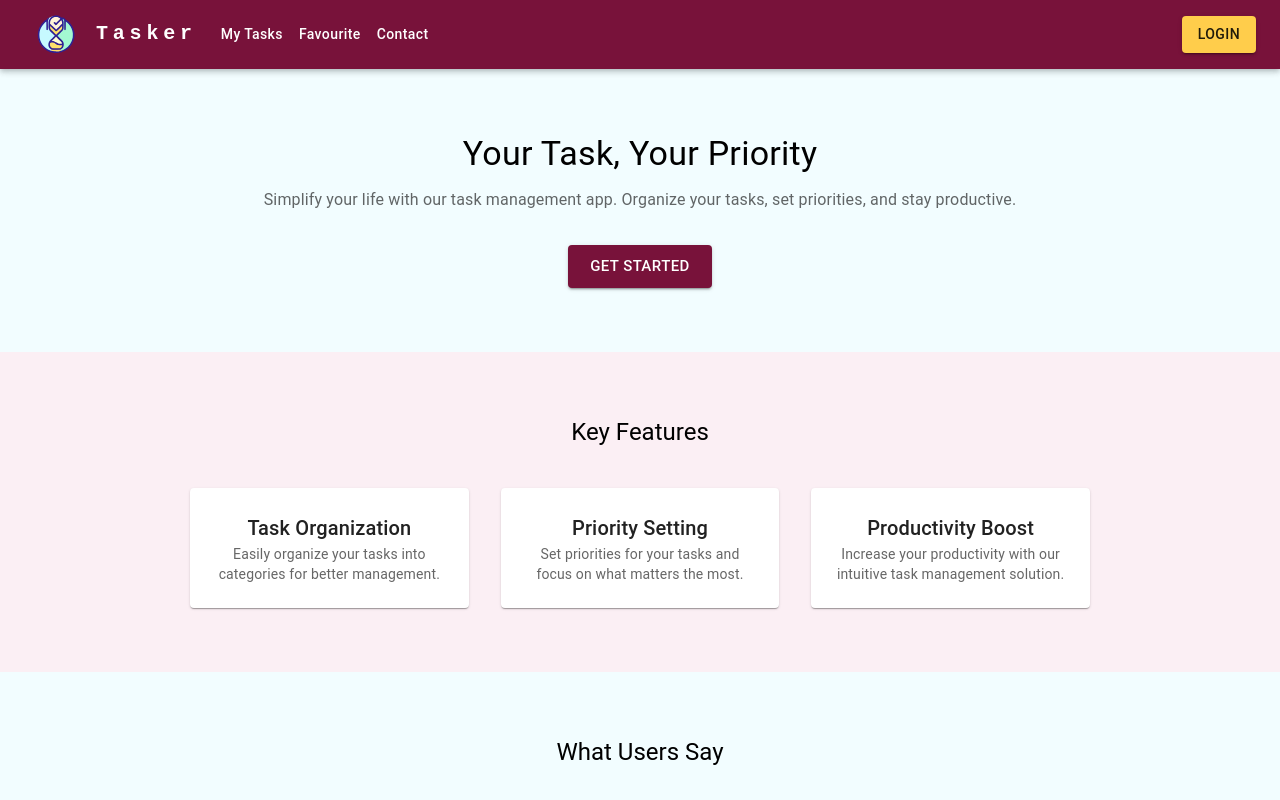
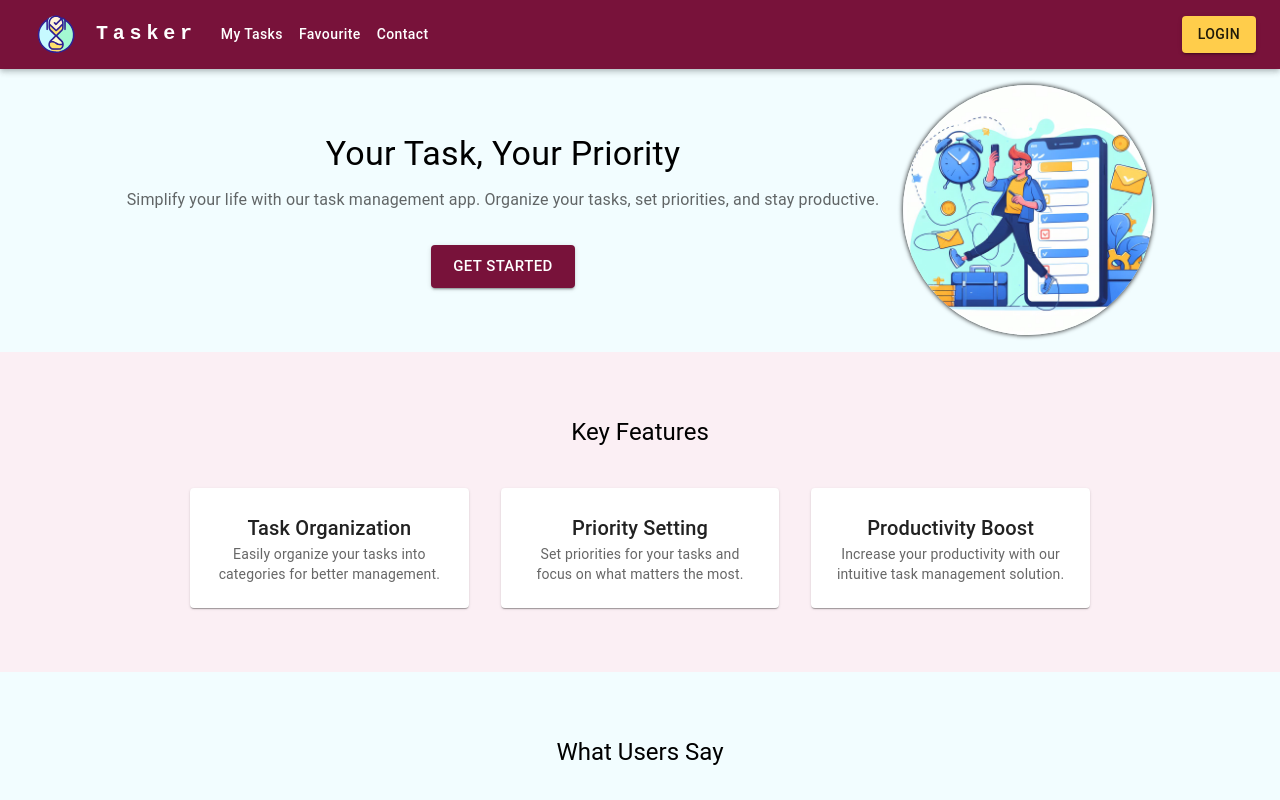
Before and after one commit to briocky/tasker, a Next.js app in the folder fe/: page / in a window 1280 px wide. Shown: the top 800 px of the page. Built offline with nearby package versions, Linux system fonts and the light colour scheme.

Commit message:
image added to the main section on home page

```diff
--- a/fe/src/app/page.tsx
+++ b/fe/src/app/page.tsx
@@ -7,8 +7,7 @@ import Button from '@mui/material/Button/Button';
 import Grid from "@mui/material/Grid/Grid";
 import Card from "@mui/material/Card/Card";
 import CardContent from "@mui/material/CardContent/CardContent";
-import {useTheme} from "@mui/material";
-
+import Image from 'next/image'
 
 const features = [
   {
@@ -31,7 +30,6 @@ const usersComments = [
 ]
 
 export default function Home() {
-  const theme = useTheme();
 
   return (
       <Container component='main' maxWidth={false} disableGutters sx={{textAlign: 'center'}}>
@@ -50,6 +48,11 @@ export default function Home() {
               </Button>
             </Link>
           </Box>
+          <Box component={'div'} display={'flex'} alignItems={'center'}>
+            <Image src={'/task_image.jpg'} alt={'Task Management'}
+                   style={{borderRadius: 222, boxShadow: '0 0 5px black', marginLeft: 24}}
+                   width={250} height={250}/>
+          </Box>
         </Box>
 
         <Box
@@ -62,7 +65,13 @@ export default function Home() {
               {features.map((feature) => (
                   <Grid key={feature.title} item xs={12} sm={4}>
                     <Card
-                        sx={{p: 3, display: 'flex', flexDirection: 'column', alignItems: 'center', textAlign: 'center'}}>
+                        sx={{
+                          p: 3,
+                          display: 'flex',
+                          flexDirection: 'column',
+                          alignItems: 'center',
+                          textAlign: 'center'
+                        }}>
                       <Typography variant="h6">{feature.title}</Typography>
                       <Typography variant="body2" color="textSecondary">
                         {feature.description}
@@ -82,9 +91,16 @@ export default function Home() {
             </Typography>
             <Grid container mt={1} spacing={4}>
               {usersComments.map((comment, idx: number) => (
-                  <Grid key={idx} item xs={12} sm={6}>
+                  <Grid key={comment} item xs={12} sm={6}>
                     <Card
-                        sx={{p: 3, display: 'flex', flexDirection: 'column', alignItems: 'center', textAlign: 'center', backgroundColor: 'primary'}}>
+                        sx={{
+                          p: 3,
+                          display: 'flex',
+                          flexDirection: 'column',
+                          alignItems: 'center',
+                          textAlign: 'center',
+                          backgroundColor: 'primary'
+                        }}>
                       <CardContent>
                         <Typography variant="body1" color="inherit">
                           "{comment}"
```
Also changed, not shown: fe/public/task_image.jpg (added).
